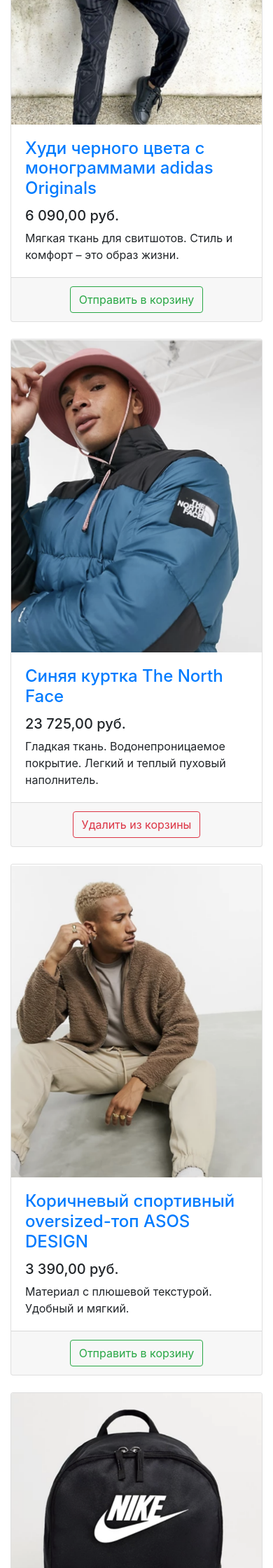
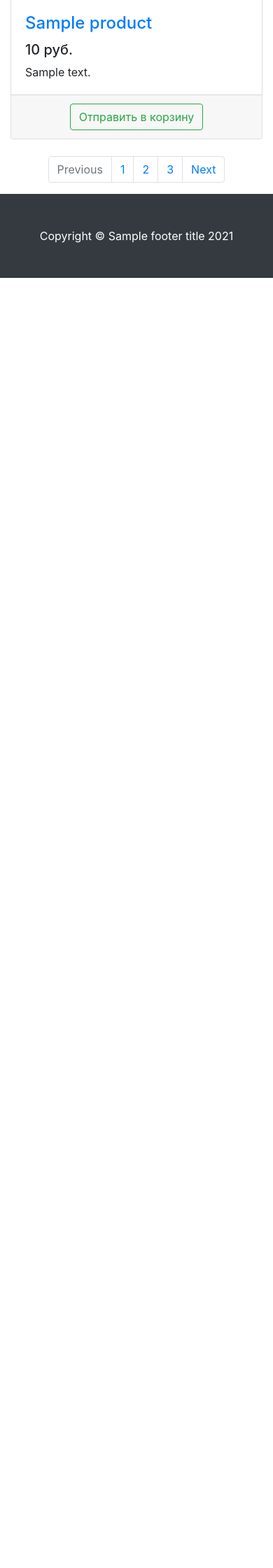
Before and after one commit to Dbl4/shop-project, a Django app: template products/templates/products/products.html in a window 390 px wide. Shown: the part 933-3173 px from the top of the page at 70% size. After the commit the page ends 1330 px from the top, so only its background shows below. Run offline with Django 3.2, Linux system fonts and the light colour scheme; the template is opened without the code that fills it: most values are stand-ins (such as "Sample title", 1, 10 or a date in 2020); some libraries are stand-ins or nearby versions.

Commit message:
dinamic content

```diff
--- a/products/templates/products/base.html
+++ b/products/templates/products/base.html
@@ -10,7 +10,7 @@
     <meta name="description" content="">
     <meta name="author" content="">
 
-    <title>{{ title }}</title>
+    <title>GeekShop</title>
 
     <!-- Bootstrap core CSS -->
     <link href="{% static 'vendor/bootstrap/css/bootstrap.min.css' %}" rel="stylesheet">
--- a/products/templates/products/index.html
+++ b/products/templates/products/index.html
@@ -9,8 +9,8 @@
       <div class="container">
         <div class="row">
           <div class="col-lg-6">
-            <h1 class="mt-5">{{ h1 }}</h1>
-            <p>{{ p }}</p>
+            <h1 class="mt-5">{{ h1|capfirst }}</h1>
+            <p>{{ p|capfirst }}</p>
             <button id="start-purchase-btn" type="button" class="btn btn-lg">
                         <a id="start-purchase-link" href="{% url 'products' %}">
                             Начать покупки
--- a/products/templates/products/products.html
+++ b/products/templates/products/products.html
@@ -11,8 +11,8 @@
         <div class="row">
 
             <div class="col-lg-3">
-
-                <h1 class="my-4">GeekShop</h1>
+                <!-- Первый символ заголовков и текста начинается с заглавной букы с помощью capfirst -->
+                <h1 class="my-4">{{ h1|capfirst }}</h1>
                 <div class="list-group">
                     <a href="#" class="list-group-item">Новинки</a>
                     <a href="#" class="list-group-item">Одежда</a>
@@ -54,128 +54,27 @@
                 </div>
 
                 <div class="row">
-
+                  {% for product in products %}
                       <div class="col-lg-4 col-md-6 mb-4">
                           <div class="card h-100">
                               <a href="#">
                                   <img class="card-img-top"
-                                    src="{% static 'vendor/img/products/Adidas-hoodie.png' %}"
+                                      src="{% static product.path %}"
                                       alt="">
                               </a>
                               <div class="card-body">
                                   <h4 class="card-title">
-                                    <a href="#">Худи черного цвета с монограммами adidas Originals</a>
+                                      <a href="#">{{ product.name|capfirst }}</a>
                                   </h4>
-                                <h5>6 090,00 руб.</h5>
-                                <p class="card-text">Мягкая ткань для свитшотов. Стиль и комфорт – это образ жизни.</p>
+                                  <h5>{{ product.price }} руб.</h5>
+                                  <p class="card-text">{{ product.description|capfirst }}</p>
                               </div>
                               <div class="card-footer text-center">
                                   <button type="button" class="btn btn-outline-success">Отправить в корзину</button>
                               </div>
                           </div>
                       </div>
-
-                    <div class="col-lg-4 col-md-6 mb-4">
-                        <div class="card h-100">
-                            <a href="#">
-                                <img class="card-img-top"
-                                    src="{% static 'vendor/img/products/Blue-jacket-The-North-Face.png' %}" alt="">
-                            </a>
-                            <div class="card-body">
-                                <h4 class="card-title">
-                                    <a href="#">Синяя куртка The North Face</a>
-                                </h4>
-                                <h5>23 725,00 руб.</h5>
-                                <p class="card-text">
-                                    Гладкая ткань. Водонепроницаемое покрытие. Легкий и теплый пуховый наполнитель.
-                                </p>
-                            </div>
-                            <div class="card-footer text-center">
-                                <button type="button" class="btn btn-outline-danger">Удалить из корзины</button>
-                            </div>
-                        </div>
-                    </div>
-
-                    <div class="col-lg-4 col-md-6 mb-4">
-                        <div class="card h-100">
-                            <a href="#">
-                                <img class="card-img-top"
-                                    src="{% static 'vendor/img/products/Brown-sports-oversized-top-ASOS-DESIGN.png' %}"
-                                    alt="">
-                            </a>
-                            <div class="card-body">
-                                <h4 class="card-title">
-                                    <a href="#">Коричневый спортивный oversized-топ ASOS DESIGN</a>
-                                </h4>
-                                <h5>3 390,00 руб.</h5>
-                                <p class="card-text">Материал с плюшевой текстурой. Удобный и мягкий.</p>
-                            </div>
-                            <div class="card-footer text-center">
-                                <button type="button" class="btn btn-outline-success">Отправить в корзину</button>
-                            </div>
-                        </div>
-                    </div>
-
-                    <div class="col-lg-4 col-md-6 mb-4">
-                        <div class="card h-100">
-                            <a href="#">
-                                <img class="card-img-top"
-                                    src="{% static 'vendor/img/products/Black-Nike-Heritage-backpack.png' %}"
-                                    alt="">
-                            </a>
-                            <div class="card-body">
-                                <h4 class="card-title">
-                                    <a href="#">Черный рюкзак Nike Heritage</a>
-                                </h4>
-                                <h5>2 340,00 руб.</h5>
-                                <p class="card-text">Плотная ткань. Легкий материал.</p>
-                            </div>
-                            <div class="card-footer text-center">
-                                <button type="button" class="btn btn-outline-success">Отправить в корзину</button>
-                            </div>
-                        </div>
-                    </div>
-
-                    <div class="col-lg-4 col-md-6 mb-4">
-                        <div class="card h-100">
-                            <a href="#">
-                                <img class="card-img-top"
-                                    src="{% static 'vendor/img/products/Black-Dr-Martens-shoes.png' %}"
-                                    alt="">
-                            </a>
-                            <div class="card-body">
-                                <h4 class="card-title">
-                                    <a href="#">Черные туфли на платформе с 3 парами люверсов Dr Martens 1461 Bex</a>
-                                </h4>
-                                <h5>13 590,00 руб.</h5>
-                                <p class="card-text">Гладкий кожаный верх. Натуральный материал.</p>
-                            </div>
-                            <div class="card-footer text-center">
-                                <button type="button" class="btn btn-outline-success">Отправить в корзину</button>
-                            </div>
-                        </div>
-                    </div>
-
-                    <div class="col-lg-4 col-md-6 mb-4">
-                        <div class="card h-100">
-                            <a href="#">
-                                <img class="card-img-top"
-                                    src="{% static 'vendor/img/products/Dark-blue-wide-leg-ASOs-DESIGN-trousers.png' %}"
-                                    alt="">
-                            </a>
-                            <div class="card-body">
-                                <h4 class="card-title">
-                                    <a href="#">Темно-синие широкие строгие брюки ASOS DESIGN</a>
-                                </h4>
-                                <h5>2 890,00 руб.</h5>
-                                <p class="card-text">Легкая эластичная ткань сирсакер Фактурная ткань.</p>
-                            </div>
-                            <div class="card-footer text-center">
-                                <button type="button" class="btn btn-outline-success">Отправить в корзину</button>
-                            </div>
-                        </div>
-                    </div>
-
+                  {% endfor %}
                 </div>
 
                 <nav aria-label="Page navigation example">
@@ -202,7 +101,8 @@
 {% block footer %}
     <footer class="py-5 bg-dark">
         <div class="container">
-            <p class="m-0 text-center text-white">Copyright &copy; GeekShop 2020</p>
+            <!-- Вывод текущей даты с помощью now  -->
+            <p class="m-0 text-center text-white">Copyright &copy; {{ footer_title|capfirst }} {% now "Y" %}</p>
         </div>
         <!-- /.container -->
     </footer>
```
Also changed, not shown: products/fixtures/fixture.json (added, +8 -0 lines), products/views.py (+62 -5 lines). Lines whose indentation alone changed are shown as unchanged.
